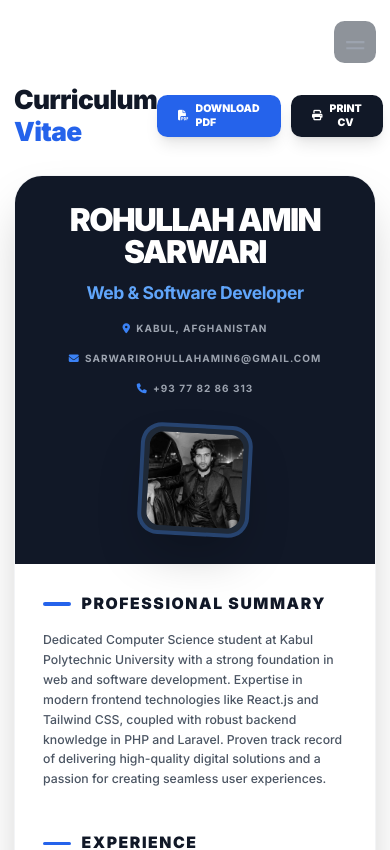
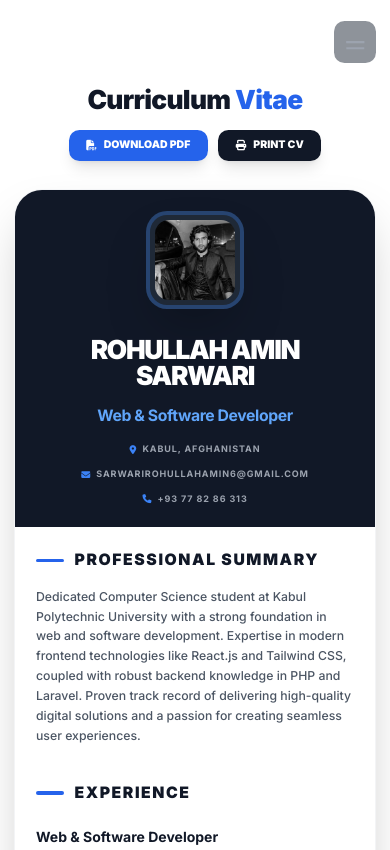
Before and after one commit to RohullahAminSarwari/RohullahAminSarwari-Portfolio, a React (Vite) app: page /resume in a window 390 px wide. Shown: the top 850 px of the page. Built offline with nearby package versions, Linux system fonts and the light colour scheme; the HTML template or start-up script is replaced by a standard one.

Commit message:
Fix Resume page responsiveness for mobile devices

```diff
--- a/src/pages/Resume.jsx
+++ b/src/pages/Resume.jsx
@@ -87,21 +87,21 @@ const Resume = () => {
 
       <div className="max-w-7xl mx-auto px-4 sm:px-6 lg:px-8 pt-24 pb-12 print:pt-0 print:px-0">
         {/* Header Actions */}
-        <div className={`flex justify-between items-center mb-8 transition-all duration-1000 print:hidden ${isVisible ? 'opacity-100' : 'opacity-0'}`}>
-          <h1 className="text-3xl md:text-4xl font-black text-gray-900 dark:text-white tracking-tight">
+        <div className={`flex flex-col sm:flex-row justify-between items-center gap-4 mb-8 transition-all duration-1000 print:hidden ${isVisible ? 'opacity-100' : 'opacity-0'}`}>
+          <h1 className="text-3xl md:text-4xl font-black text-gray-900 dark:text-white tracking-tight text-center sm:text-left">
             Curriculum <span className="text-blue-600 dark:text-blue-400">Vitae</span>
           </h1>
-          <div className="flex gap-3">
+          <div className="flex flex-wrap justify-center gap-3">
             <a
               href="/cv.pdf"
               download="Rohullah_Amin_Sarwari_CV.pdf"
-              className="px-6 py-2 bg-blue-600 text-white rounded-xl font-black text-xs flex items-center gap-2 hover:scale-105 transition-all shadow-lg"
+              className="px-5 py-2.5 bg-blue-600 text-white rounded-xl font-black text-xs flex items-center gap-2 hover:scale-105 transition-all shadow-lg whitespace-nowrap"
             >
               <i className="fas fa-file-pdf"></i> DOWNLOAD PDF
             </a>
             <button
               onClick={handlePrint}
-              className="px-6 py-2 bg-gray-900 dark:bg-white text-white dark:text-black rounded-xl font-black text-xs flex items-center gap-2 hover:scale-105 transition-all shadow-lg"
+              className="px-5 py-2.5 bg-gray-900 dark:bg-white text-white dark:text-black rounded-xl font-black text-xs flex items-center gap-2 hover:scale-105 transition-all shadow-lg whitespace-nowrap"
             >
               <i className="fas fa-print"></i> PRINT CV
             </button>
@@ -110,26 +110,26 @@ const Resume = () => {
 
         <div className="bg-white dark:bg-[#1e293b]/20 rounded-[2rem] shadow-2xl border border-gray-100 dark:border-white/5 overflow-hidden print:shadow-none print:border print:border-gray-200 print:rounded-none backdrop-blur-xl">
           {/* Resume Header */}
-          <div className="bg-gray-900 dark:bg-[#0f172a] p-8 md:p-12 text-white flex flex-col md:flex-row justify-between items-center gap-8 print:bg-gray-900 print:text-white print:p-8">
-            <div className="space-y-4 text-center md:text-left print:text-left">
-              <h2 className="text-4xl md:text-5xl font-black tracking-tighter leading-none uppercase">ROHULLAH AMIN<br />SARWARI</h2>
-              <p className="text-xl font-bold text-blue-400 tracking-tight">Web & Software Developer</p>
-              <div className="flex flex-wrap justify-center md:justify-start gap-4 text-[10px] font-bold text-gray-400 uppercase tracking-widest">
-                <span className="flex items-center gap-1.5"><i className="fas fa-map-marker-alt text-blue-500"></i> {contactData.location}</span>
-                <span className="flex items-center gap-1.5"><i className="fas fa-envelope text-blue-500"></i> {contactData.email}</span>
-                <span className="flex items-center gap-1.5"><i className="fas fa-phone text-blue-500"></i> {contactData.phone}</span>
+          <div className="bg-gray-900 dark:bg-[#0f172a] p-6 sm:p-8 md:p-12 text-white flex flex-col md:flex-row justify-between items-center gap-8 print:bg-gray-900 print:text-white print:p-8">
+            <div className="space-y-4 text-center md:text-left print:text-left order-2 md:order-1">
+              <h2 className="text-3xl sm:text-4xl md:text-5xl font-black tracking-tighter leading-none uppercase">ROHULLAH AMIN<br />SARWARI</h2>
+              <p className="text-lg sm:text-xl font-bold text-blue-400 tracking-tight">Web & Software Developer</p>
+              <div className="flex flex-col sm:flex-row flex-wrap justify-center md:justify-start gap-3 sm:gap-4 text-[9px] sm:text-[10px] font-bold text-gray-400 uppercase tracking-widest">
+                <span className="flex items-center justify-center sm:justify-start gap-1.5"><i className="fas fa-map-marker-alt text-blue-500"></i> {contactData.location}</span>
+                <span className="flex items-center justify-center sm:justify-start gap-1.5"><i className="fas fa-envelope text-blue-500"></i> {contactData.email}</span>
+                <span className="flex items-center justify-center sm:justify-start gap-1.5"><i className="fas fa-phone text-blue-500"></i> {contactData.phone}</span>
               </div>
             </div>
-            <div className="shrink-0">
-              <div className="w-32 h-32 md:w-40 md:h-40 rounded-3xl border-4 border-blue-500/30 p-1.5 overflow-hidden bg-gray-800 shadow-2xl rotate-3 hover:rotate-0 transition-transform duration-500 print:rotate-0 print:w-32 print:h-32">
+            <div className="shrink-0 order-1 md:order-2">
+              <div className="w-28 h-28 sm:w-32 sm:h-32 md:w-40 md:h-40 rounded-3xl border-4 border-blue-500/30 p-1.5 overflow-hidden bg-gray-800 shadow-2xl md:rotate-3 hover:rotate-0 transition-transform duration-500 print:rotate-0 print:w-32 print:h-32">
                 <img src="/profile.jpg" alt="Rohullah Amin Sarwari" className="w-full h-full object-cover rounded-2xl grayscale hover:grayscale-0 transition-all duration-700" />
               </div>
             </div>
           </div>
 
-          <div className="p-8 md:p-12 grid grid-cols-1 lg:grid-cols-3 gap-12 print:p-8">
+          <div className="p-6 sm:p-8 md:p-12 grid grid-cols-1 lg:grid-cols-3 gap-10 md:gap-12 print:p-8">
             {/* Left Column */}
-            <div className="lg:col-span-2 space-y-12">
+            <div className="lg:col-span-2 space-y-10 md:space-y-12">
               <section className="space-y-4">
                 <h3 className="text-lg font-black text-gray-900 dark:text-white uppercase tracking-widest flex items-center gap-3">
                   <span className="w-8 h-1 bg-blue-600 dark:bg-blue-400 rounded-full"></span>
```
